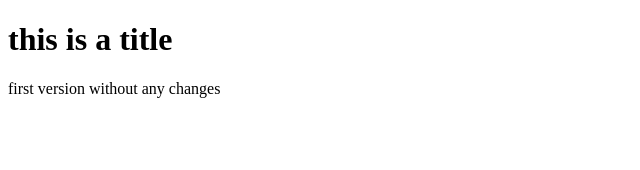
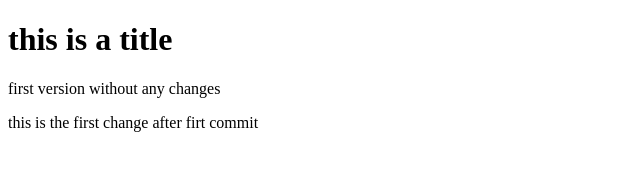
Before and after one commit to Katzablanka/react-lesson, a plain HTML site: page index.html in a window 1280 px wide. Shown: the whole page, without its empty margins (0-640 px from the left). Drawn offline with Linux system fonts and the light colour scheme.

Commit message:
second (nur index.html)

```diff
--- a/index.html
+++ b/index.html
@@ -9,5 +9,6 @@
 <body>
     <h1>this is a title</h1>
     <p>first version without any changes</p>
+    <p>this is the first change after firt commit </p>
 </body>
 </html>
```
